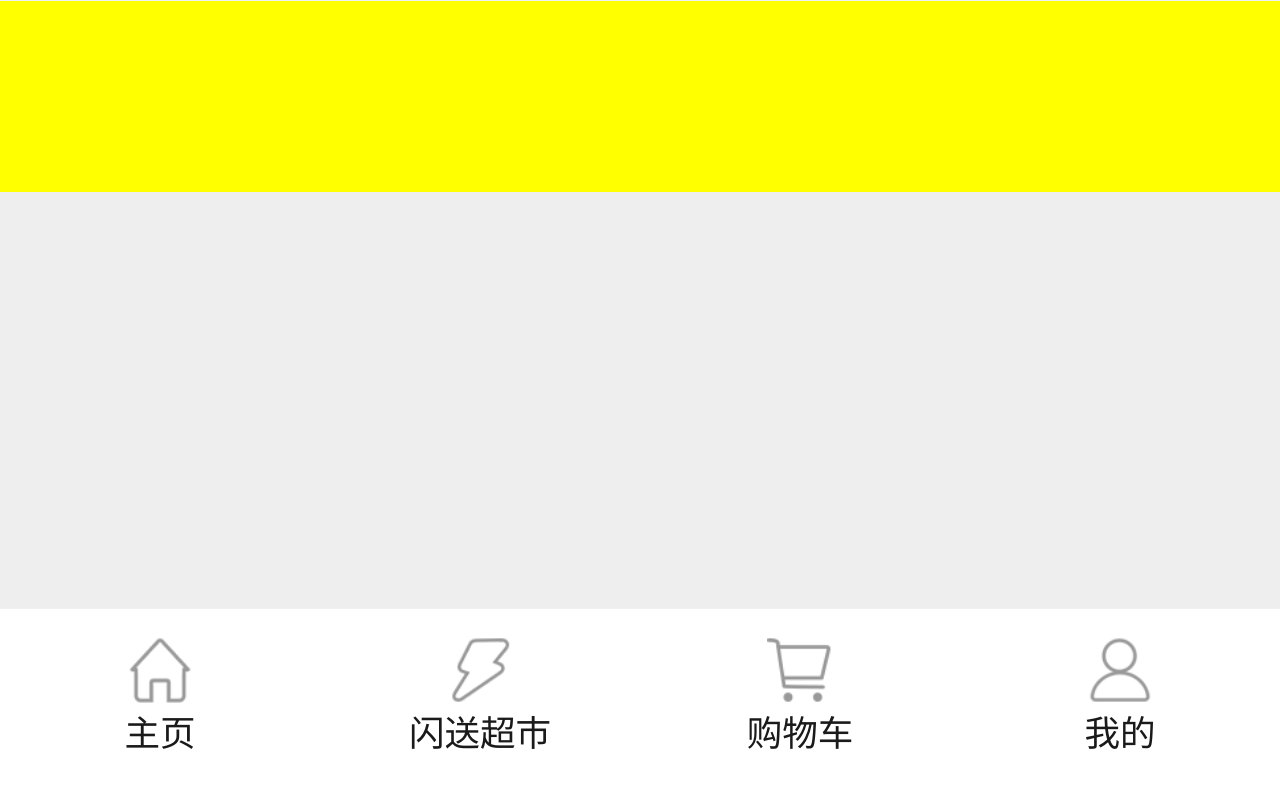
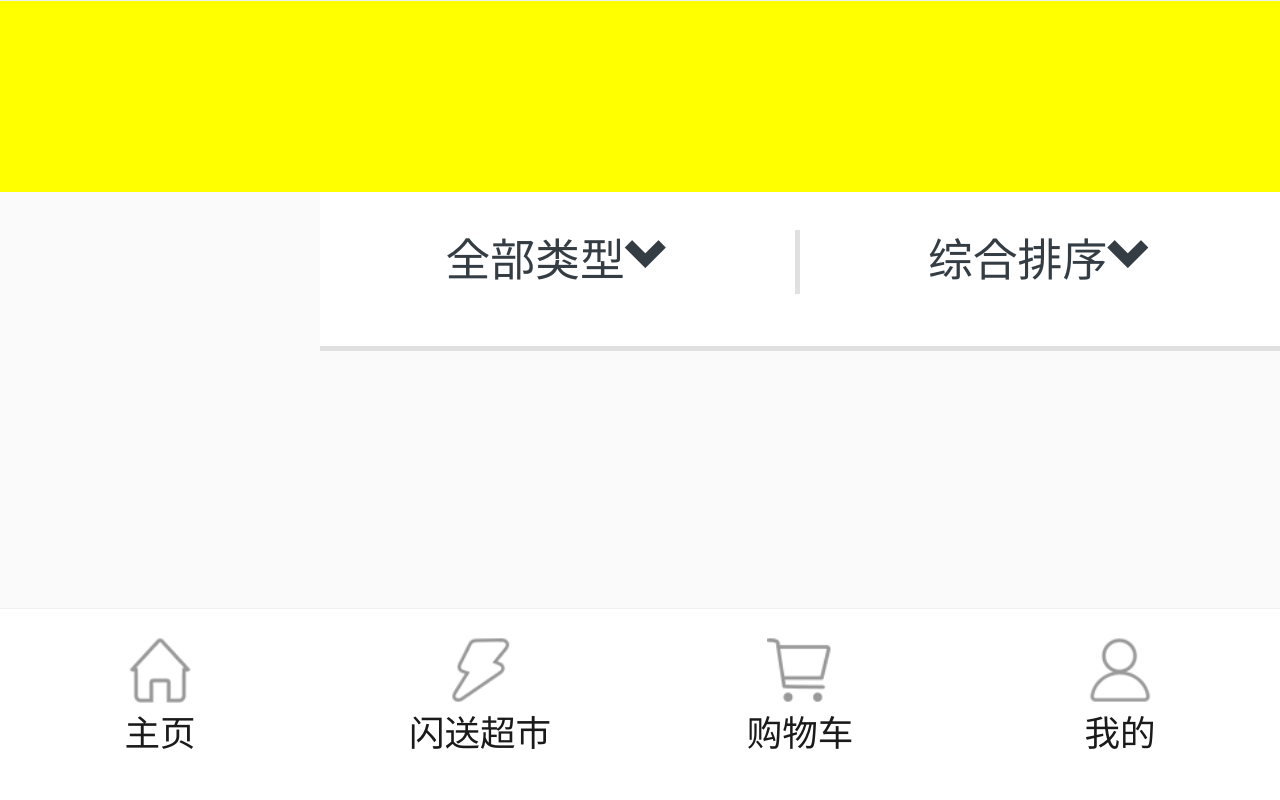
Before and after one commit to sleepshellmeat/rong, a Django app: template axfpro/templates/axf/market.html in a window 1280 px wide. Run offline with Django 3.2, Linux system fonts and the light colour scheme; the template is opened without the code that fills it, so the values that code supplies are empty; some libraries are stand-ins or nearby versions.

Commit message:
第二页进行一大半，分组完成，全部类型和综合排序还没写

```diff
--- a/axfpro/axf/urls.py
+++ b/axfpro/axf/urls.py
@@ -4,7 +4,7 @@
 
 urlpatterns = [
     url(r'^home/$', views.home, name="home"),
-    url(r'^market/$', views.market, name="market"),
+    url(r'^market/(\d+)/$', views.market, name="market"),
     url(r'^cart/$', views.cart, name="cart"),
     url(r'^mine/$', views.mine, name="mine"),
 ]
--- a/axfpro/static/market/css/market.css
+++ b/axfpro/static/market/css/market.css
@@ -0,0 +1,207 @@
+#market {
+  padding: 1.5rem 0;
+  font-family: "Microsoft YaHei", "Helvetica Neue", Helvetica, STHeiTi, Arial, sans-serif;
+  overflow: auto;
+  height: 100%;
+  width: 100%;
+  position: fixed;}
+
+
+
+
+/*********左面的的导航*********************/
+aside {
+  width: 2.5rem;
+  float: left;
+  position: relative;
+  background: #fafafa;
+  overflow: hidden;
+  height:100%}
+aside ul {
+  background: #fafafa; }
+aside ul li {
+  list-style: none;
+  text-align: center;
+  border-bottom: 0.04rem solid #e0e0e0;
+  line-height: 1.35rem;
+  width: 2.25rem;
+  position: relative;
+  z-index: +1; }
+aside ul li a {
+  display: block;
+  font-size: 0.35rem;
+  color: grey;
+  z-index: +1; }
+.yellowSlide {
+  background: yellow;
+  width: 0.1rem;
+  height: 0.7rem;
+  position: absolute;
+  left: 0;
+  top: 0.3rem;
+  display: block; }
+
+
+div > section {
+  background-color: #fafafa;
+  width: 7.5rem;
+  float: right;
+  position: relative;
+  height: 100%;
+  overflow: auto;
+  padding: 1.4rem 0 0;}
+
+
+/**********以下******全部分类****综合安排***************/
+nav {
+  top: 1.32rem;
+  right: 0;
+  position: fixed;
+  z-index: +1;
+  background: white;
+  border-bottom: 0.04rem solid #e0e0e0; }
+nav ul {
+  display: flex;
+  background: white;
+  height: 1.38rem;
+  padding-top: 0.475rem; }
+nav ul li {
+  text-align: center;
+  width: 3.75rem;
+  line-height: 0.475rem;
+  font-size: 0.35rem;
+  border-right: 0.04rem solid #e0e0e0;
+  height: 0.5rem; }
+nav ul li:last-child {
+  border: none; }
+
+
+/************分类按钮   全部分类   综合安排****/
+nav ul li > span {
+  width: 100%;
+  height: 1rem;
+  display: block; }
+
+
+
+
+section menu {
+  height: 100%;
+  position: relative;
+  overflow: auto; }
+section menu ul {
+  position: relative; }
+section menu ul li {
+  background: white;
+  border-bottom: 0.04rem solid #e0e0e0;
+  position: relative; }
+section menu ul li a {
+  display: block;
+  height: 3rem; }
+section menu ul li a img {
+  display: block;
+  width: 2.8rem;
+  float: left; }
+
+
+
+/**************************article***********************/
+.shoppingInfo {
+  width: 4.6rem;
+  float: right;
+  font-size: 0.35rem; }
+
+.shoppingInfo h6 {
+  margin: 0.1rem 0 0;
+  overflow: hidden;
+  text-overflow: ellipsis;
+  height: 0.5rem;
+  white-space: nowrap;
+  font-weight: 500;
+  font-size: 0.38rem; }
+
+/****细节标签*********/
+.detailTag {
+  margin: 0.2rem 0; }
+.detailTag span {
+  border: 0.05rem solid red;
+  border-radius: 0.15rem;
+  padding: 0 0.1rem;
+  color: white;
+  background: red;
+  margin-right: 0.3rem; }
+.detailTag span:first-child {
+  background: white;
+  color: red; }
+/******单位**********/
+.unit {
+  color: grey;
+  position: absolute;
+  bottom: 1rem; }
+.price {
+  position: absolute;
+  bottom: 0.15rem;
+  font-weight: 200;
+  margin: 0.2rem 0; }
+.price > span {
+  padding: 0 0.35rem 0 0;
+  color: red; }
+.price > s {
+  color: grey; }
+
+
+
+
+
+/**添加到购物车****/
+li > section {
+  position: absolute;
+  right: 0.4rem;
+  bottom: 0.4rem;
+  height: 0.75rem;
+  border-radius: 1rem; }
+section > button {
+  background: white;
+  border: 1px solid orange;
+  border-radius: 1111px;
+  color: red;
+  display: inline-block;
+  text-align: center;
+  line-height: 0.55rem;
+  font-weight: 900;
+  width: 0.5rem;
+  height: 0.5rem; }
+li > section > span {
+  display: inline-block;
+  width: 0.4rem;
+  text-align: center;
+  line-height: 0.4rem; }
+.subShopping {
+  font-size: 0.8rem;
+  font-weight: 100; }
+
+
+
+
+/************分类********************************/
+section menu > div {
+  position: fixed;
+  top: 2.7rem;
+  left: 2.55rem;
+  width: 7.45rem;
+  height: 100%;
+  background: rgba(0, 0, 0, 0.5);
+  color: grey; }
+
+section menu > div > div {
+  background: white;
+  padding-bottom: 0.3rem; }
+
+section menu > div > div > a > span {
+  border: 0.04rem solid #e0e0e0;
+  padding: 0.1rem 0.2rem;
+  margin-left: 0.3rem;
+  border-radius: 0.2rem;
+  font-size: 0.375rem;
+  display: inline-block;
+  margin-top: 0.3rem; }
--- a/axfpro/templates/axf/base.html
+++ b/axfpro/templates/axf/base.html
@@ -35,7 +35,7 @@
                 <dd>主页</dd>
             </dl>
         </a>
-        <a class="market" href="/market/">
+        <a class="market" href="/market/104749">
             <dl>
                 <dt><span></span></dt>
                 <dd>闪送超市</dd>
--- a/axfpro/templates/axf/market.html
+++ b/axfpro/templates/axf/market.html
@@ -1,7 +1,7 @@
 {% extends 'axf/base.html' %}
 
+{% load static from staticfiles %}
 
-{% load static from staticfiles %}
 
 {% block linkscript %}
     <link rel="stylesheet" type="text/css" href="{% static 'market/css/market.css'%}" />
@@ -10,8 +10,60 @@
 
 
 {% block base %}
-    <h1>rong is a good man</h1>
-    <h1>rong is a nice man</h1>
-    <h1>rong is a handsome man</h1>
-    <h1>market</h1>
+<div id="market">
+    <aside>
+        <menu>
+            <ul>
+                {% for item in leftSlider %}
+                <li>
+                    <span class="yellowSlide"></span>
+                    <a href="/market/{{ item.typeid }}/">{{ item.typename }}</a>
+                </li>
+                {% endfor %}
+
+            </ul>
+        </menu>
+    </aside>
+
+    <section>
+
+        <nav>
+            <ul>
+                <li><span id="alltypebtn">全部类型<span class="glyphicon glyphicon-chevron-down" style="font-weight: 100"></span></span></li>
+				<li><span id="showsortbtn">综合排序<span class="glyphicon glyphicon-chevron-down" style="font-weight: 100"></span></span></li>
+            </ul>
+        </nav>
+
+
+
+        <menu>
+            <ul>
+                {% for item in productList %}
+                <li>
+                    <a href="#">
+                        <img src="{{item.productimg}}" />
+                        <article class="shoppingInfo">
+                            <h6>{{item.productlongname}}</h6>
+                            <p class="detailTag"><span>精选</span><span>{{item.pedesc}}</span></p>
+                            <span class="unit">{{item.specifics}}</span>
+                            <p class="price"><span>￥{{item.price}}</span><s><span>￥{{item.marketprice}}</span></s></p>
+                        </article>
+                    </a>
+                    <section>
+						<button ga="{{item.productid}}" class="subShopping">-</button>
+                        <span id="{{item.productid}}">{{item.num|default:0}}</span>
+						<button ga="{{item.productid}}" class="addShopping">+</button>
+					</section>
+                </li>
+                {% endfor %}
+
+            </ul>
+        </menu>
+
+
+
+
+    </section>
+
+</div>
 {% endblock base %}
```
Also changed, not shown: axfpro/axf/views.py (+7 -3 lines).
